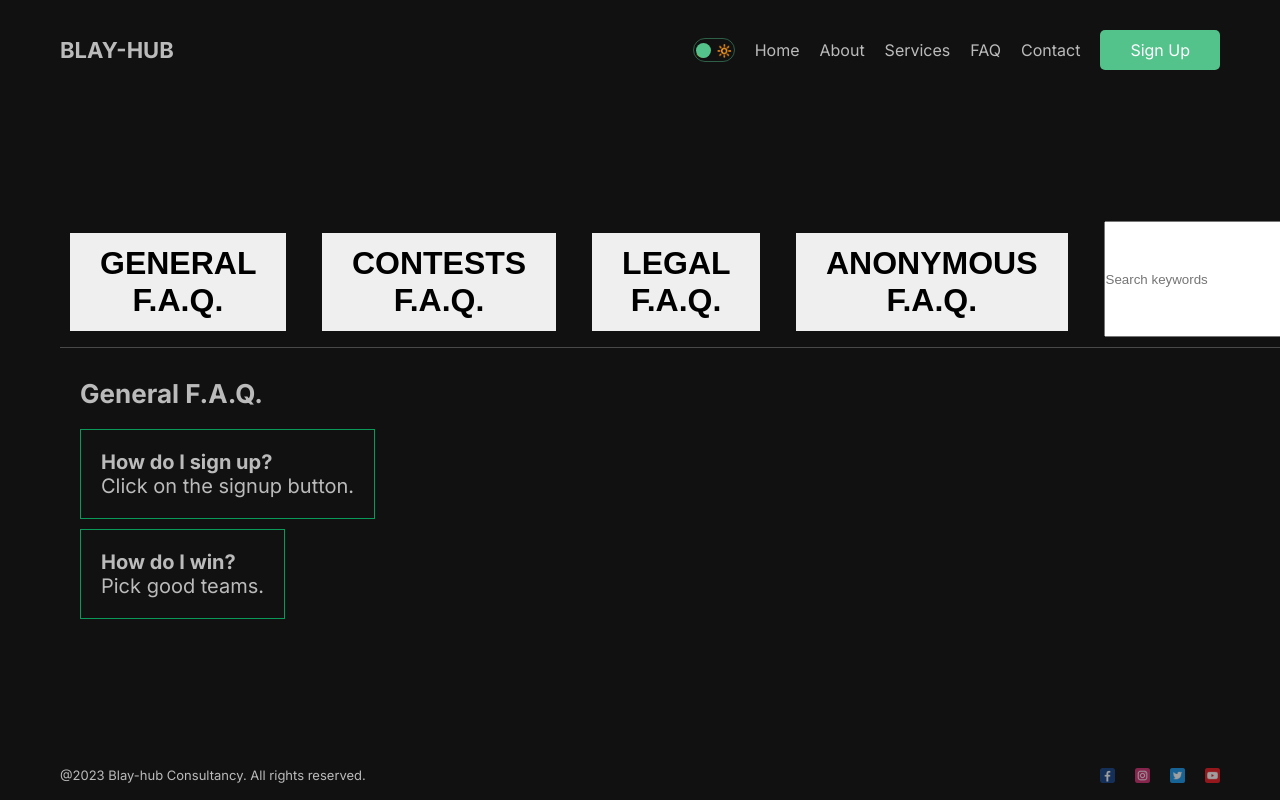
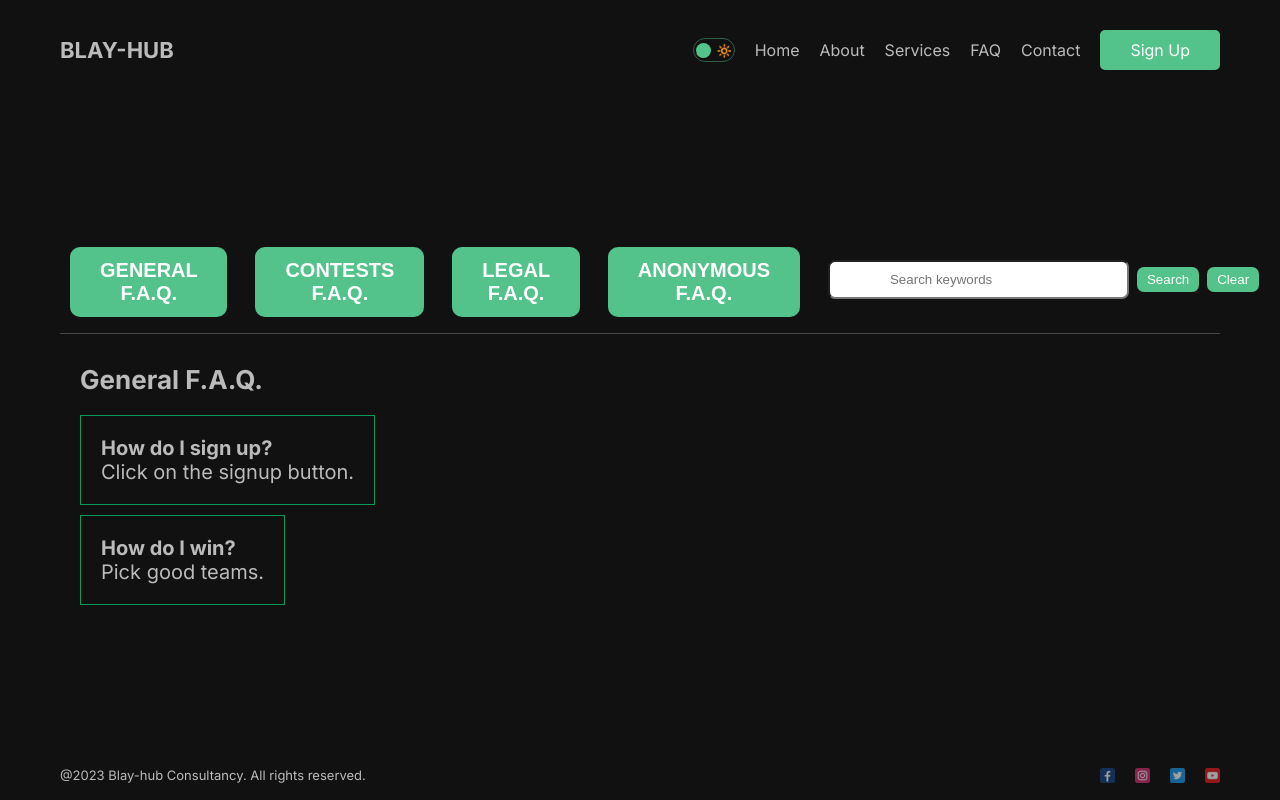
Before and after one commit to Seunfola/blay-hub, a Next.js app: page /faq in a window 1280 px wide. Built offline with nearby package versions, Linux system fonts and the light colour scheme.

Commit message:
reconfigured ans redesigned the buttons

```diff
--- a/src/app/faq/PageContent.jsx
+++ b/src/app/faq/PageContent.jsx
@@ -39,14 +39,17 @@ const Pagination = () => {
                             </button>
                         </li>
                     ))}
+                    <li className={styles.lists}>
                     <input
                         type="text"
                         placeholder="Search keywords"
+                        className={styles.input}
                         value={searchWords}
                         onChange={(e) => setSearchWords(e.target.value)}
                     />
-                    <button onClick={handleSearch}>Search</button>
-                    <button onClick={clearSearch}>Clear</button>
+                    <button className={styles.click} onClick={handleSearch}>Search</button>
+                    <button className={styles.click} onClick={clearSearch}>Clear</button>
+                    </li>
                 </ul>
             </nav>
             <div className={styles.envelope}>
--- a/src/app/faq/page.module.css
+++ b/src/app/faq/page.module.css
@@ -5,32 +5,46 @@
 }
 .nav {
   display: flex;
+  justify-content: space-evenly;
+}
+.input{
+  width:max-content;
+  padding:10px 60px;
+  border-radius: 7px;
+  outline: none;
 }
 
   .listEnvelope {
   display: flex;
+  justify-content: space-between;
   padding:10px;
   list-style: none;
-  gap: 1rem;
+  gap: 0.5rem;
+  width: 100%;
   border-bottom: 1px solid #494949;
   }
 
   .list {
     padding:12px 20px 6px 0;
   }
+.lists{
+  display: flex;
+  gap:.5rem;
+  align-items:center;
+  justify-content:center;
 
+}
 .btnm {
-    padding:12px 30px;
-    text-decoration:none;
-    text-transform: UPPERCASE;
-    border:none;
-    outline:none;
-    font-size: 32px;
-    font-weight:600;
-    .btnm:focus {
-      border-bottom: 1px solid #0b9959;
-
-    }
+ padding:12px 30px;
+ text-transform: UPPERCASE;
+ border:none;
+ background-color:#53c28b;
+ color:white;
+ cursor:pointer;
+ border-radius:10px;
+ outline:none;
+ font-size: 20px;
+ font-weight:600;
   }
 .text{
   font-size: 26px;
@@ -42,6 +56,15 @@
   margin: 10px auto;
   padding: 10px;
 }
+.click{
+ padding: 5px 10px;
+ border:none;
+ background-color:#53c28b;
+ color:white;
+ cursor:pointer;
+ border-radius:7px;
+
+}
 .item{
   margin: 10px;
   font-size: 20px;
--- a/src/components/navbar/navbar.module.css
+++ b/src/components/navbar/navbar.module.css
@@ -13,10 +13,15 @@
     align-items: center;
     gap:20px;
 }
-.logout{ padding:10px 30px;
-border:none;
-background-color:#53c28b;
-color:white;
-cursor:pointer;
-border-radius:3px;
+.logout{
+ padding:10px 30px;
+ border:none;
+ background-color:#53c28b;
+ color:white;
+ cursor:pointer;
+ border-radius: 15px ;
+ -webkit-border-radius: 15px ;
+ -moz-border-radius: 15px ;
+ -ms-border-radius: 15px ;
+ -o-border-radius: 15px ;
 }
```
